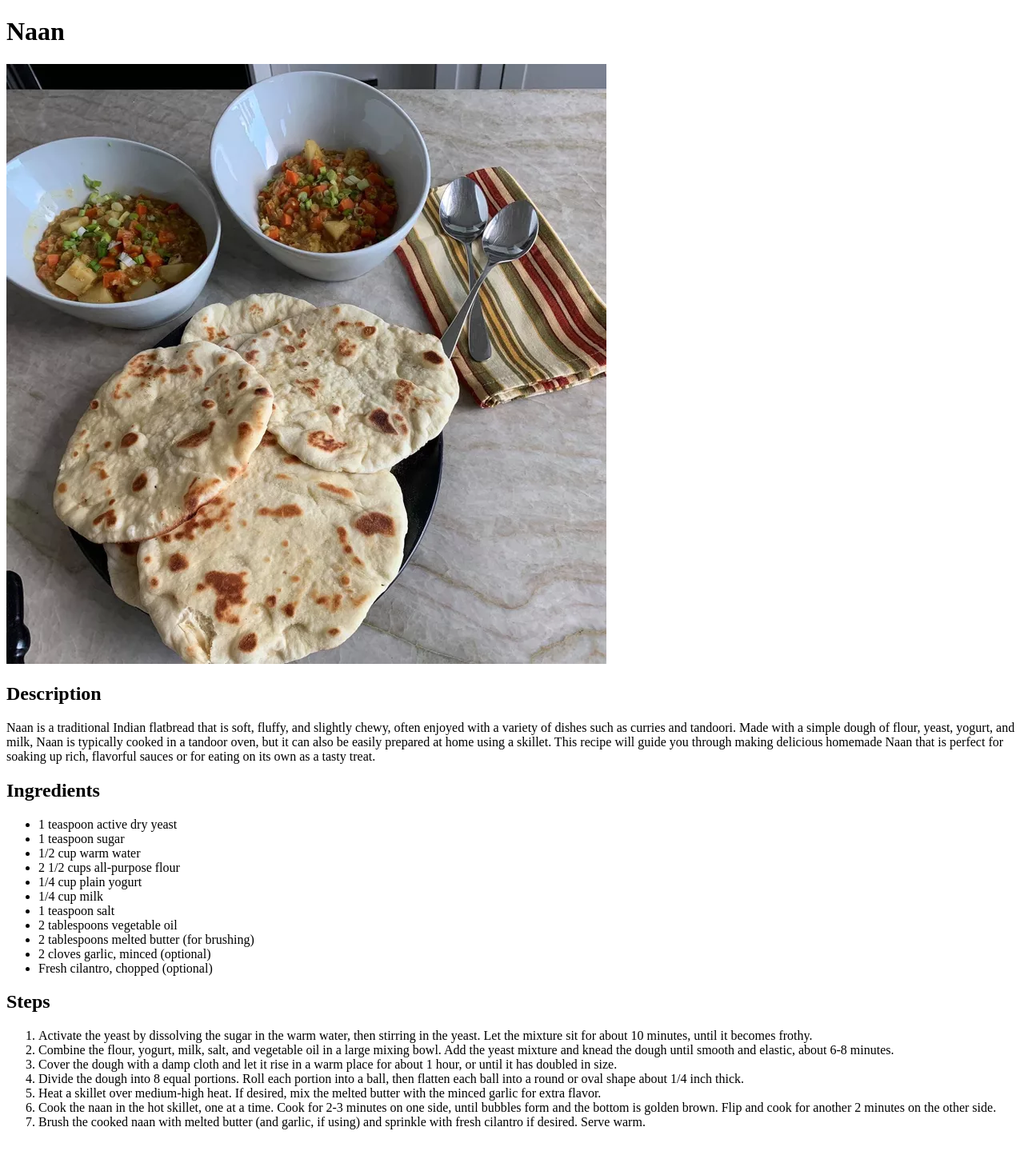
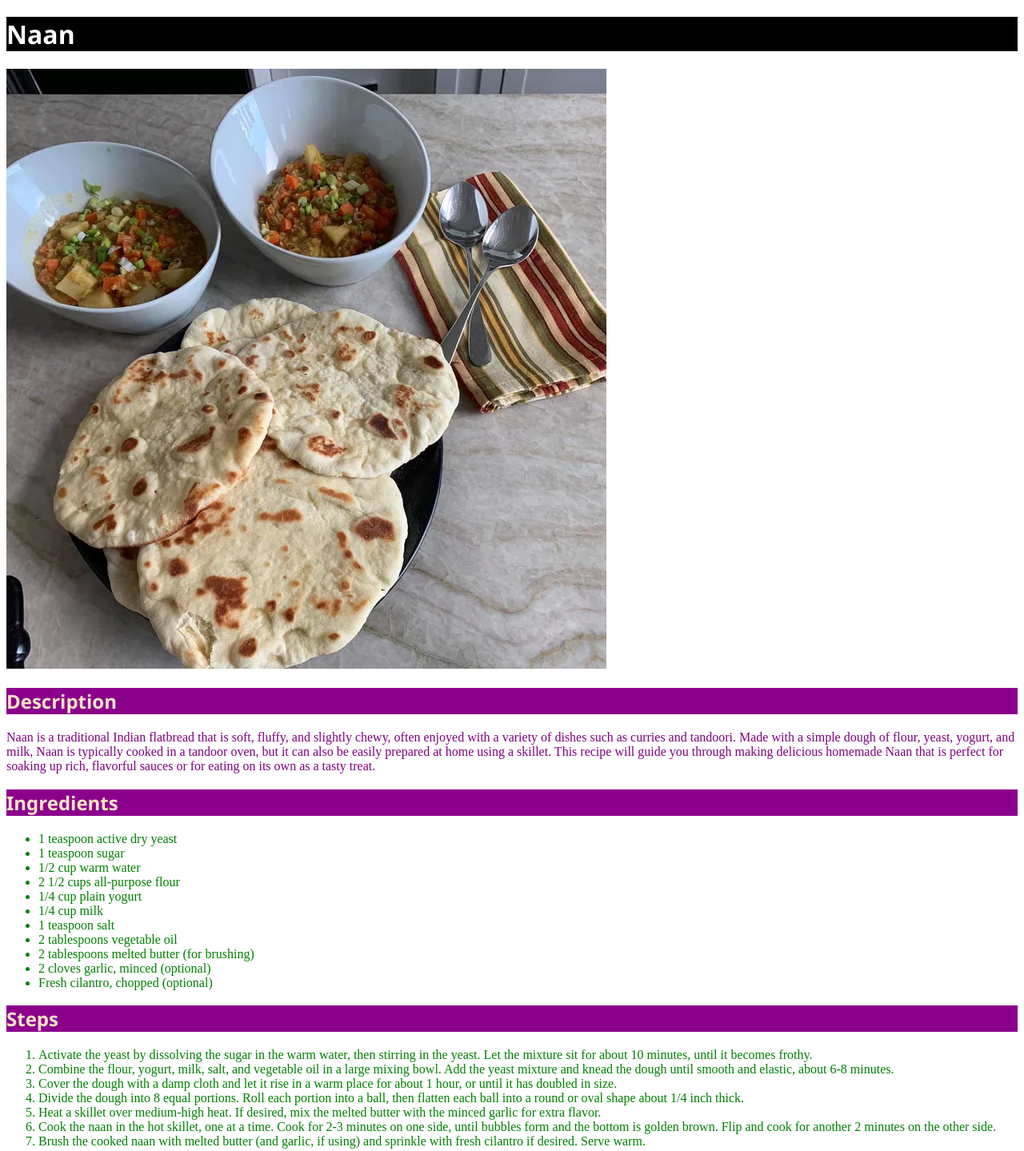
Before and after one commit to anubhav-m/TastyTales, a plain HTML site: page recipe/naan.html in a window 1280 px wide. Shown: the whole page at 80% size. Drawn offline with Linux system fonts and the light colour scheme.

Commit message:
added styles to index and naan

```diff
--- /dev/null
+++ b/recipe/naan.css
@@ -0,0 +1,29 @@
+.header, .header2{
+    font-family: 'Segoe UI', Tahoma, Geneva, Verdana, sans-serif;
+}
+
+.header{
+    font-size: 32;
+    color: white;
+    background-color: black;
+
+}
+
+.header2{
+    font-size: 27;
+    background-color: darkmagenta;
+    color:bisque;
+}
+
+.para, .list{
+    font-size: 24;
+
+}
+
+.list{
+    color:green;
+}
+
+.para{
+    color: purple;
+}
--- a/recipe/naan.html
+++ b/recipe/naan.html
@@ -4,14 +4,15 @@
     <meta charset="UTF-8">
     <meta name="viewport" content="width=device-width, initial-scale=1.0">
     <title>Naan</title>
+    <link rel="stylesheet" href="naan.css">
 </head>
 <body>
-    <h1>Naan</h1>
+    <h1 class="header">Naan</h1>
     <img src="../images/Naan.webp" alt="Naan">
-    <h2>Description</h2>
-    <p>Naan is a traditional Indian flatbread that is soft, fluffy, and slightly chewy, often enjoyed with a variety of dishes such as curries and tandoori. Made with a simple dough of flour, yeast, yogurt, and milk, Naan is typically cooked in a tandoor oven, but it can also be easily prepared at home using a skillet. This recipe will guide you through making delicious homemade Naan that is perfect for soaking up rich, flavorful sauces or for eating on its own as a tasty treat.</p>
-    <h2>Ingredients</h2>
-    <ul>
+    <h2 class="header2">Description</h2>
+    <p class="para">Naan is a traditional Indian flatbread that is soft, fluffy, and slightly chewy, often enjoyed with a variety of dishes such as curries and tandoori. Made with a simple dough of flour, yeast, yogurt, and milk, Naan is typically cooked in a tandoor oven, but it can also be easily prepared at home using a skillet. This recipe will guide you through making delicious homemade Naan that is perfect for soaking up rich, flavorful sauces or for eating on its own as a tasty treat.</p>
+    <h2 class="header2">Ingredients</h2>
+    <ul class="list">
         <li>1 teaspoon active dry yeast</li>
         <li>1 teaspoon sugar</li>
         <li>1/2 cup warm water</li>
@@ -24,8 +25,8 @@
         <li>2 cloves garlic, minced (optional)</li>
         <li>Fresh cilantro, chopped (optional)</li>
     </ul>
-    <h2>Steps</h2>
-    <ol>
+    <h2 class="header2">Steps</h2>
+    <ol class="list">
         <li>Activate the yeast by dissolving the sugar in the warm water, then stirring in the yeast. Let the mixture sit for about 10 minutes, until it becomes frothy.</li>
         <li>Combine the flour, yogurt, milk, salt, and vegetable oil in a large mixing bowl. Add the yeast mixture and knead the dough until smooth and elastic, about 6-8 minutes.</li>
         <li>Cover the dough with a damp cloth and let it rise in a warm place for about 1 hour, or until it has doubled in size.</li>
--- /dev/null
+++ b/styles.css
@@ -0,0 +1,11 @@
+.header{
+    background-color: black;
+    color: white;
+    font-size: 32px;
+    text-align: center;
+}
+
+.list-common{
+    color:red;
+    font-size: 27px;
+}
```
Also changed, not shown: index.html (+3 -2 lines).
